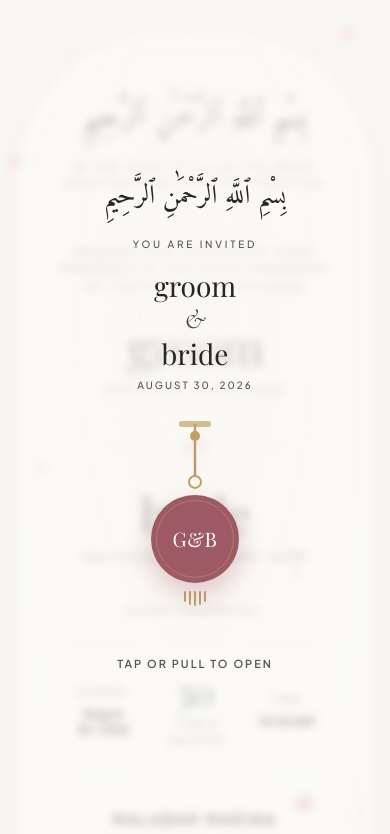
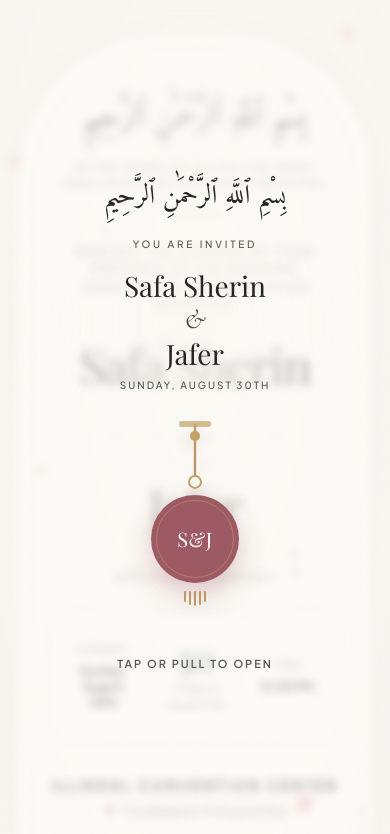
Before and after one commit to Fulail-kt/wed-in, an Astro site: page / in a window 390 px wide. Shown: the top 834 px of the page. Built offline with nearby package versions, Linux system fonts and the light colour scheme; Astro itself is replaced by a stand-in of ours; a web font is replaced by a local one.

Commit message:
update: contebt

```diff
--- a/src/components/CountdownTimer.tsx
+++ b/src/components/CountdownTimer.tsx
@@ -93,7 +93,7 @@ export default function CountdownTimer() {
         >
           <div className="w-14 h-px bg-[#9E5A64]/35 mb-4" />
           <p className="text-[11px] tracking-[0.32em] uppercase text-[#8A827B] font-medium mb-6">
-            Countdown to Nikah Ceremony
+            Countdown to {weddingConfig.ceremonyLabel}
           </p>
 
           {mounted ? (
--- a/src/components/Footer.tsx
+++ b/src/components/Footer.tsx
@@ -18,9 +18,9 @@ export default function Footer() {
 
           <h2 className="font-serif-title text-4xl md:text-5xl text-[#2A2523] font-normal tracking-tight">
             <span className="couple-names">
+              <span className="couple-names__part whitespace-nowrap">{weddingConfig.bride}</span>
+              <span className="couple-names__amp font-serif-body italic">&amp;</span>
               <span className="couple-names__part whitespace-nowrap">{weddingConfig.groom}</span>
-              <span className="couple-names__amp font-serif-body italic">&amp;</span>
-              <span className="couple-names__part whitespace-nowrap">{weddingConfig.bride}</span>
             </span>
           </h2>
 
--- a/src/components/HeroBanner.tsx
+++ b/src/components/HeroBanner.tsx
@@ -47,18 +47,20 @@ export default function HeroBanner({ guestName }: HeroBannerProps) {
                 transition={{ delay: 0.2 }}
                 className="text-[11px] tracking-[0.22em] uppercase text-[#8A827B] font-medium mb-6 max-w-lg leading-relaxed px-2"
               >
-                Request the honour of your presence at the Nikah ceremony of their beloved children
+                Request the honour of your presence at the wedding ceremony of their beloved daughter
               </motion.p>
             )}
           </AnimatePresence>
 
           <div className="mb-1 w-full flex flex-col items-center gap-2">
             <h1 className="font-serif-title text-5xl md:text-7xl text-[#2A2523] tracking-tight font-normal leading-[1.1]">
-              {weddingConfig.groom}
+              {weddingConfig.bride}
             </h1>
-            <p className="text-[11px] md:text-xs tracking-[0.18em] uppercase text-[#8A827B] font-medium">
-              {weddingConfig.groomParents}
-            </p>
+            {weddingConfig.brideParents ? (
+              <p className="text-[11px] md:text-xs tracking-[0.18em] uppercase text-[#8A827B] font-medium">
+                {weddingConfig.brideParents}
+              </p>
+            ) : null}
           </div>
 
           <div className="flex items-center justify-center gap-5 my-6 text-[#9E5A64]">
@@ -69,15 +71,17 @@ export default function HeroBanner({ guestName }: HeroBannerProps) {
 
           <div className="mb-1 w-full flex flex-col items-center gap-2">
             <h1 className="font-serif-title text-5xl md:text-7xl text-[#2A2523] tracking-tight font-normal leading-[1.1]">
-              {weddingConfig.bride}
+              {weddingConfig.groom}
             </h1>
-            <p className="text-[11px] md:text-xs tracking-[0.18em] uppercase text-[#8A827B] font-medium">
-              {weddingConfig.brideParents}
-            </p>
+            {weddingConfig.groomParents ? (
+              <p className="text-[11px] md:text-xs tracking-[0.18em] uppercase text-[#8A827B] font-medium">
+                {weddingConfig.groomParents}
+              </p>
+            ) : null}
           </div>
 
           <p className="text-[11px] tracking-[0.24em] uppercase text-[#8A827B] mt-8 mb-6 font-medium">
-            Nikah Ceremony
+            {weddingConfig.ceremonyLabel}
           </p>
 
           <div className="w-full max-w-md bg-white/70 border border-[#E8E2D8] rounded-2xl px-6 py-7 md:px-8 md:py-8 flex items-center justify-between mx-auto">
@@ -103,10 +107,15 @@ export default function HeroBanner({ guestName }: HeroBannerProps) {
             <p className="text-sm font-semibold tracking-[0.2em] uppercase text-[#2A2523]">
               {weddingConfig.ceremonyVenue}
             </p>
-            <p className="text-xs text-[#8A827B] flex items-center justify-center gap-1.5">
+            <a
+              href={weddingConfig.ceremonyMapUrl}
+              target="_blank"
+              rel="noopener noreferrer"
+              className="text-xs text-[#8A827B] flex items-center justify-center gap-1.5 hover:text-[#4A6B53] transition-colors"
+            >
               <MapPin size={13} className="text-[#9E5A64]" strokeWidth={1.75} />
               <span>{weddingConfig.ceremonyAddress}</span>
-            </p>
+            </a>
           </div>
         </motion.div>
       </div>
--- a/src/components/InvitationGate.tsx
+++ b/src/components/InvitationGate.tsx
@@ -204,9 +204,9 @@ export default function InvitationGate({ guestName }: InvitationGateProps) {
 
               <h1 className="font-serif-title text-[1.75rem] sm:text-[2.75rem] text-[#2A2523] font-normal leading-tight mb-1.5 px-1">
                 <span className="couple-names">
+                  <span className="couple-names__part whitespace-nowrap">{weddingConfig.bride}</span>
+                  <span className="couple-names__amp font-serif-body italic">&amp;</span>
                   <span className="couple-names__part whitespace-nowrap">{weddingConfig.groom}</span>
-                  <span className="couple-names__amp font-serif-body italic">&amp;</span>
-                  <span className="couple-names__part whitespace-nowrap">{weddingConfig.bride}</span>
                 </span>
               </h1>
               <p className="text-[10px] sm:text-[11px] tracking-[0.2em] uppercase text-[#5A534E] font-medium mb-8 sm:mb-10">
@@ -264,7 +264,7 @@ export default function InvitationGate({ guestName }: InvitationGateProps) {
                       <span className="relative w-[5.5rem] h-[5.5rem] sm:w-[5rem] sm:h-[5rem] rounded-full bg-[#9E5A64] shadow-[0_12px_28px_rgba(158,90,100,0.32)] flex items-center justify-center">
                         <span className="absolute inset-[5px] rounded-full border border-[#C2A166]/50" />
                         <span className="font-serif-title text-white text-xl leading-none tracking-wide">
-                          G&amp;B
+                          S&amp;J
                         </span>
                         <motion.span
                           className="absolute inset-0 rounded-full border-2 border-[#C2A166]"
--- a/src/components/RsvpSection.tsx
+++ b/src/components/RsvpSection.tsx
@@ -364,7 +364,7 @@ export default function RsvpSection({
                 </h3>
                 <p className="font-serif-body text-lg md:text-xl italic text-[#5A534E] leading-relaxed mb-8">
                   We look forward to celebrating with you.<br />
-                  See you on the 14th, Insha Allah!
+                  See you on {weddingConfig.weddingDateDisplay}, Insha Allah!
                 </p>
 
                 <div className="bg-[#EBF2EC] border border-[#4A6B53]/20 rounded-2xl py-4 px-6 mb-7 w-full">
--- a/src/config/wedding.ts
+++ b/src/config/wedding.ts
@@ -1,32 +1,35 @@
 export const weddingConfig = {
-  groom: 'groom',
-  groomParents: 'Son of Mr. & Mrs. Name',
-  bride: 'bride',
-  brideParents: 'Daughter of Mr. & Mrs. Name',
-  coupleNames: 'Groom & Bride',
+  groom: 'Jafer',
+  groomParents: '',
+  bride: 'Safa Sherin',
+  brideParents: '',
+  get coupleNames() {
+    return `${this.bride} & ${this.groom}`;
+  },
 
-  weddingDate: new Date('2026-08-30T10:00:00+05:30'),
-  weddingDateDisplay: 'August 30, 2026',
+  weddingDate: new Date('2026-08-30T12:00:00+05:30'),
+  weddingDateDisplay: 'Sunday, August 30th',
   weddingDayName: 'SUNDAY',
   hijriDate: "17 Rabi'al Awwal 1448",
-  ceremonyTime: '10:00 AM',
+  ceremonyTime: '12:00 PM',
+  ceremonyLabel: 'Wedding Ceremony',
 
-  ceremonyVenue: 'MALABAR MARINA',
-  ceremonyAddress: 'Kottakkal, Malappuram, Kerala',
-  ceremonyMapUrl: 'https://maps.google.com/?q=Kottakkal+Malappuram',
+  ceremonyVenue: 'Illikkal Convention Center',
+  ceremonyAddress: 'Chudalappra, Puthuparamba',
+  ceremonyMapUrl: 'https://maps.app.goo.gl/jCocXsuFW87LVk4w5',
 
   get googleCalendarUrl(): string {
-    const start = '20260830T100000Z';
-    const end = '20260830T160000Z';
+    const start = '20260830T063000Z';
+    const end = '20260830T103000Z';
     const text = encodeURIComponent(`${this.coupleNames} Wedding`);
     const details = encodeURIComponent(
-      `You are invited to the Nikah ceremony of ${this.coupleNames} at ${this.ceremonyVenue}, ${this.ceremonyAddress}.`
+      `You are invited to the wedding ceremony of ${this.coupleNames} at ${this.ceremonyVenue}, ${this.ceremonyAddress}.`
     );
     const location = encodeURIComponent(this.ceremonyAddress);
     return `https://calendar.google.com/calendar/render?action=TEMPLATE&text=${text}&dates=${start}/${end}&details=${details}&location=${location}`;
   },
 
-  rsvpDeadline: 'August 28, 2026',
+  rsvpDeadline: 'August 25, 2026',
 
   // Music: drop files in public/music/. Player picks one at random on open.
   musicTracks: [
```
Also changed, not shown: src/components/EventDetails.tsx (+15 -7 lines).
